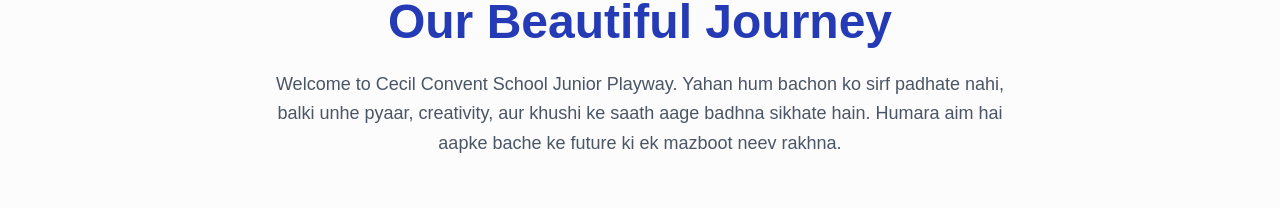
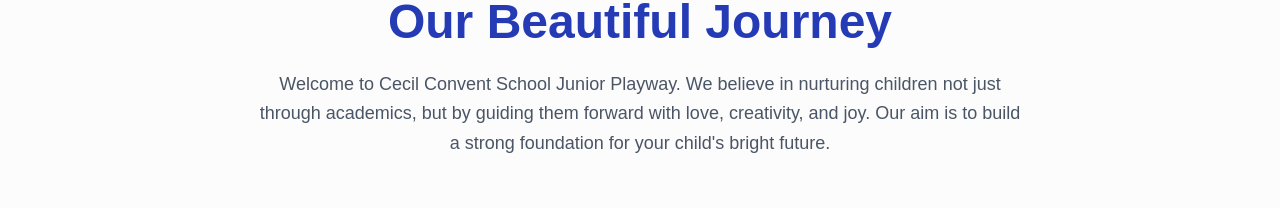
Before and after one commit to anjali100-coder/kinder-school-website, a Next.js app: page /journey in a window 1280 px wide. Shown: the part 193-401 px from the top of the page. Built offline with nearby package versions, Linux system fonts and the light colour scheme; no server answers.

Commit message:
updated photo in about school page

```diff
--- a/app/about-school/page.tsx
+++ b/app/about-school/page.tsx
@@ -12,7 +12,7 @@
       <main className="max-w-5xl mx-auto px-6 py-16 space-y-20">
         {/* Section 1 */}
         <section className="grid md:grid-cols-2 gap-12 items-center">
-          <img src="/pic15.jpg" className="rounded-3xl shadow-2xl h-80 w-full object-cover" />
+          <img src="/pic18.jpg" className="rounded-3xl shadow-2xl h-80 w-full object-cover" />
           <div>
             <h2 className="text-3xl font-bold text-blue-900 mb-4">Our Vision</h2>
             <p className="text-lg text-gray-600 leading-relaxed">
--- a/app/journey/page.tsx
+++ b/app/journey/page.tsx
@@ -12,9 +12,7 @@
           Our Beautiful Journey
         </h1>
         <p className="text-lg text-gray-600 max-w-3xl mx-auto leading-relaxed">
-          Welcome to Cecil Convent School Junior Playway. Yahan hum bachon ko sirf padhate nahi,
-          balki unhe pyaar, creativity, aur khushi ke saath aage badhna sikhate hain.
-          Humara aim hai aapke bache ke future ki ek mazboot neev rakhna.
+          Welcome to Cecil Convent School Junior Playway. We believe in nurturing children not just through academics, but by guiding them forward with love, creativity, and joy. Our aim is to build a strong foundation for your child's bright future.
         </p>
       </div>
 
--- a/components/hero-section.tsx
+++ b/components/hero-section.tsx
@@ -83,7 +83,7 @@
           {/* Hero Image */}
           <div className="relative hidden lg:block">
             <div className="relative z-10 shadow-2xl bg-white border-4 border-yellow-300 aspect-[4/3]">
-              <img src="/main.jpg" alt="Cecil Convent School" className="w-full h-full object-cover rounded-2xl" />
+              <img src="/pic17.jpg" alt="Cecil Convent School" className="w-full h-full object-cover rounded-2xl" />
               <div className="absolute inset-0 bg-gradient-to-t from-black/20 to-transparent pointer-events-none rounded-3xl"></div>
             </div>
             {/* Decorative background shapes */}
```
